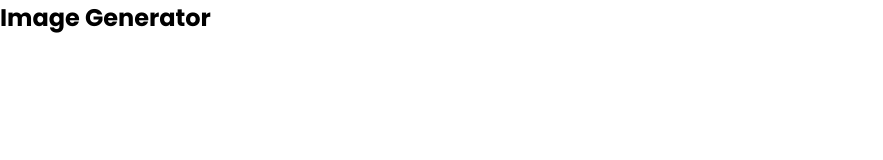
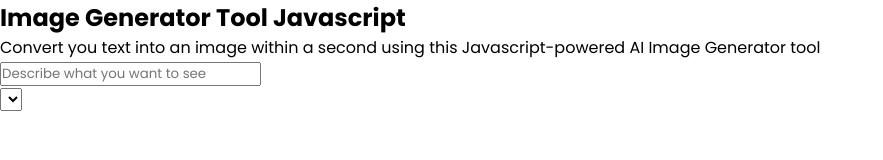
Before and after one commit to kdrbipul/openai_image, a plain HTML site: page index.html in a window 1280 px wide. Shown: the whole page, without its empty margins (0-883 px from the left). Drawn offline with Linux system fonts and the light colour scheme; a web font is replaced by a local one.

Commit message:
first commit

```diff
--- a/index.html
+++ b/index.html
@@ -10,7 +10,16 @@
 <body>
      <section class="image-generator">
         <div class="content">
-            <h1>Image Generator</h1>
+            <h1>Image Generator Tool Javascript</h1>
+            <p>Convert you text into an image within a second using this Javascript-powered AI Image Generator tool</p>
+            <form action="#" class="generate-form">
+                <input type="text" class="prompt-input" placeholder="Describe what you want to see" />
+                <div class="controls">
+                    <select name="" id="" class="img-quantity">
+
+                    </select>
+                </div>
+            </form>
         </div>
      </section>
 </body>
```
